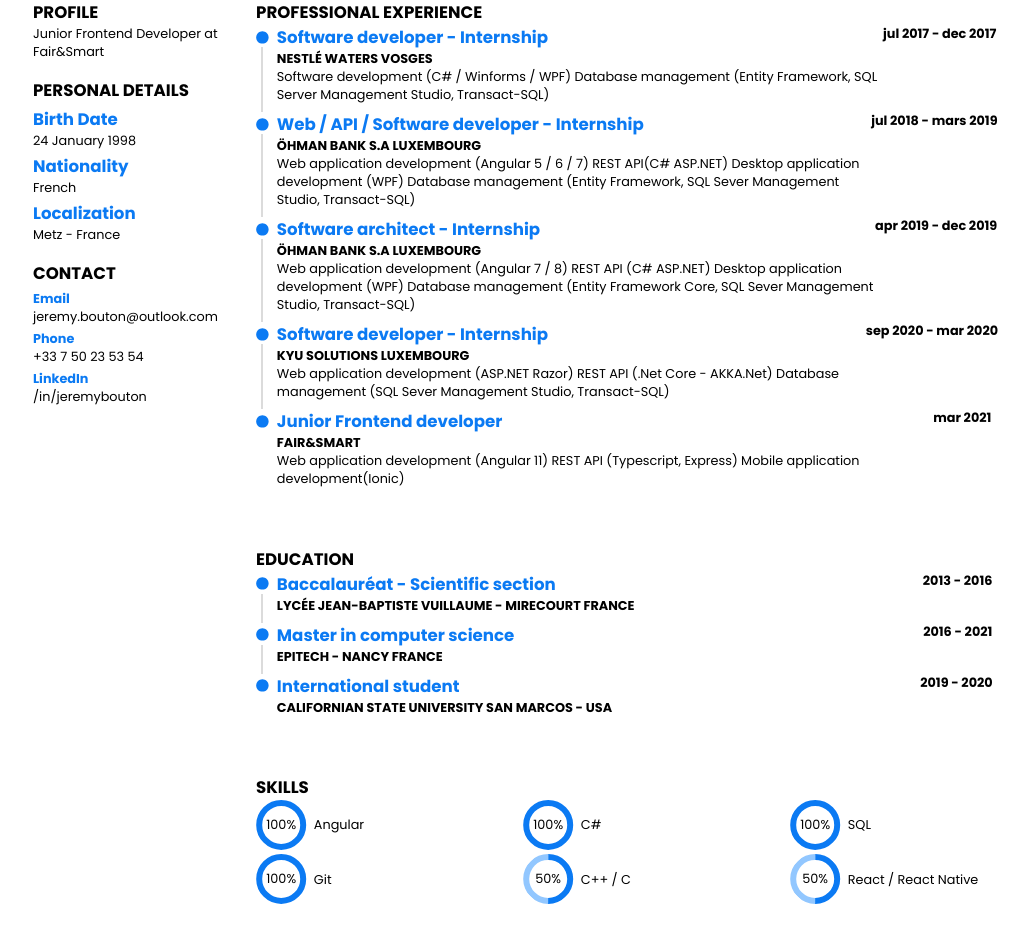
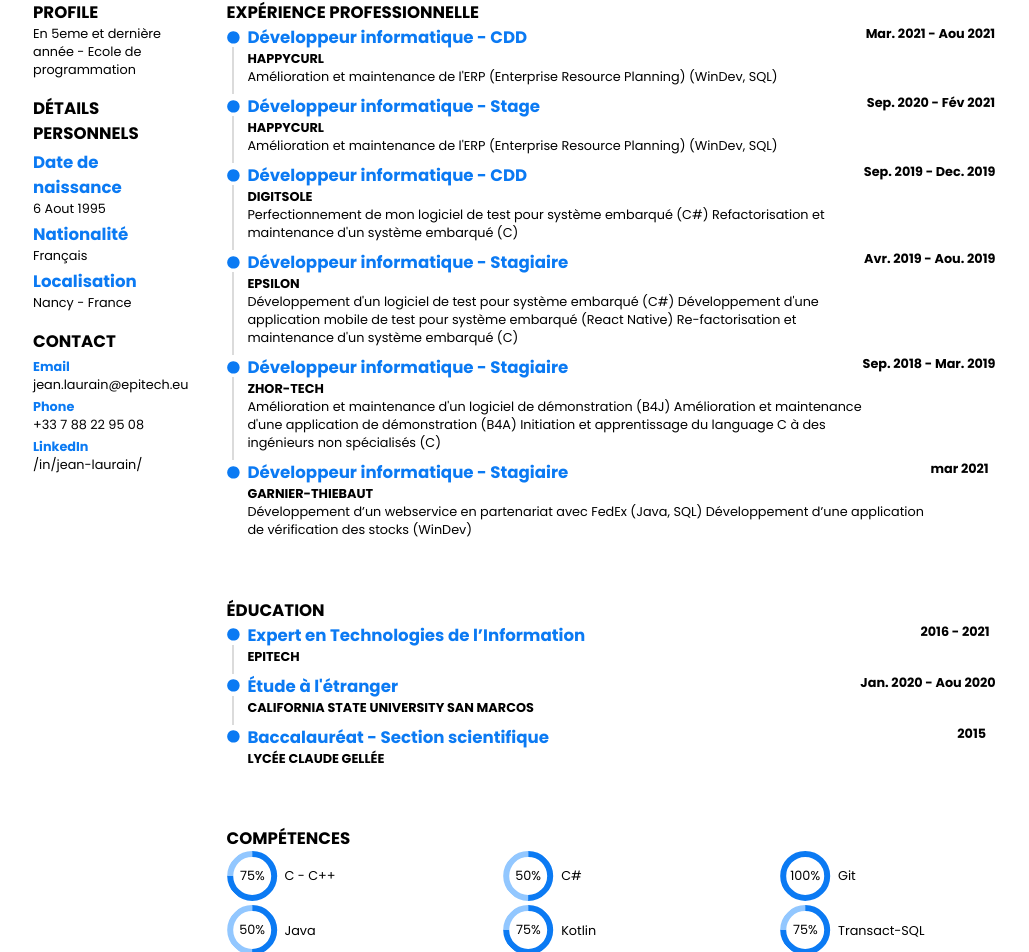
Before and after one commit to JakaRanga/online-resume, an Angular app: page / in a window 1280 px wide. Shown: the part 339-1291 px from the top of the page, without its empty margins (95-1124 px from the left). Built offline with nearby package versions, Linux system fonts and the light colour scheme.

Commit message:
Title translate

```diff
--- a/src/app/resume-en/resume-en.component.html
+++ b/src/app/resume-en/resume-en.component.html
@@ -5,7 +5,7 @@
         <div class="ro-flex-row ro-align-center rp-cp-title-container">
 
             <div class="ro-cp-picture-container">
-                <img [src]="resumeData.profile.picture" class="ro-cp-resume-pic ro-margin-right-xl">
+                <img src="../../assets/PhotoCV.jpg" class="ro-cp-resume-pic ro-margin-right-xl">
             </div>
 
             <div class="ro-cp-resume-title ro-flex-fill">
@@ -38,15 +38,15 @@
                 </div>
 
                 <div class="ro-margin-top-l ro-flex-column">
-                    <label>PERSONAL DETAILS</label>
+                    <label>DÉTAILS PERSONNELS</label>
 
-                    <label class="ro-cp-details-label ro-margin-top-sm">Birth Date</label>
+                    <label class="ro-cp-details-label ro-margin-top-sm">Date de naissance</label>
                     <div>{{ resumeData.profile.birthdate }}</div>
 
-                    <label class="ro-cp-details-label ro-margin-top-sm">Nationality</label>
+                    <label class="ro-cp-details-label ro-margin-top-sm">Nationalité</label>
                     <div>{{ resumeData.profile.nationality }}</div>
 
-                    <label class="ro-cp-details-label ro-margin-top-sm">Localization</label>
+                    <label class="ro-cp-details-label ro-margin-top-sm">Localisation</label>
                     <div>{{ resumeData.profile.localisation }}</div>
                 </div>
 
@@ -63,7 +63,7 @@
 
                 <div class="ro-cp-resume-block">
 
-                    <label>PROFESSIONAL EXPERIENCE</label>
+                    <label>EXPÉRIENCE PROFESSIONNELLE</label>
 
                     <div class="ro-flex-column ro-flex-fill">
 
@@ -74,7 +74,7 @@
 
                 <div class="ro-cp-resume-block ro-margin-top-xl">
 
-                    <label>EDUCATION</label>
+                    <label>ÉDUCATION</label>
 
                     <div class="ro-flex-column ro-flex-fill">
 
@@ -85,7 +85,7 @@
 
                 <div class="ro-cp-resume-block ro-margin-top-xl">
 
-                    <label>SKILLS</label>
+                    <label>COMPÉTENCES</label>
 
                     <div class="ro-flex-column ro-flex-fill">
 
@@ -96,7 +96,7 @@
 
                 <div class="ro-cp-resume-block ro-margin-top-xl">
 
-                    <label>LANGUAGES</label>
+                    <label>LANGUES</label>
 
                     <div class="ro-flex-column ro-flex-fill">
 
--- a/src/app/resume-loader/resume-loader.service.ts
+++ b/src/app/resume-loader/resume-loader.service.ts
@@ -9,8 +9,7 @@ export interface ResumeData {
   experiences: Experience[],
   educations: Education[],
   skills: Skill[],
-  languages: Language[],
-  picture: string
+  languages: Language[]
 
 }
 
--- a/src/assets/resume-information.json
+++ b/src/assets/resume-information.json
@@ -1,103 +1,108 @@
 {
     "profile": {
-        "name": "Jérémy BOUTON",
-        "title": "Web / Software Developer",
-        "catchphrase": "Junior Frontend Developer at Fair&Smart",
-        "birthdate": "24 January 1998",
-        "nationality": "French",
-        "localisation": "Metz - France",
-        "picture": "../../assets/jeremy-bouton.jpg"
+        "name": "Jean LAURAIN",
+        "title": "Web / Développeur logiciel - Etudiant EPITECH",
+        "catchphrase": "En 5eme et dernière année - Ecole de programmation",
+        "birthdate": "6 Aout 1995",
+        "nationality": "Français",
+        "localisation": "Nancy - France"
     },
     "contacts": [
         {
             "name": "Email",
-            "value": "jeremy.bouton@outlook.com",
+            "value": "jean.laurain@epitech.eu",
             "type": "email"
         },
         {
             "name": "Phone",
-            "value": "+33 7 50 23 53 54",
+            "value": "+33 7 88 22 95 08",
             "type": "tel"
         },
         {
             "name": "LinkedIn",
-            "value": "/in/jeremybouton",
+            "value": "/in/jean-laurain/",
             "type": "linkedin"
         }
     ],
     "experiences": [
         {
-            "title": "Software developer - Internship",
-            "subtitle": "nestlé waters vosges",
-            "description": "Software development (C# / Winforms / WPF)\nDatabase management\n(Entity Framework, SQL Server Management Studio, Transact-SQL)",
-            "date": "jul 2017 - dec 2017"
+            "title": "Développeur informatique - CDD",
+            "subtitle": "HAPPYCURL",
+            "description": "Amélioration et maintenance de l'ERP (Enterprise Resource Planning) (WinDev, SQL)",
+            "date": "Mar. 2021 - Aou 2021"
         },
         {
-            "title": "Web / API / Software developer - Internship",
-            "subtitle": "öhman bank s.a luxembourg",
-            "description": "Web application development (Angular 5 / 6 / 7)\nREST API(C# ASP.NET)\nDesktop application development (WPF)\nDatabase management\n(Entity Framework, SQL Sever Management Studio, Transact-SQL)",
-            "date": "jul 2018 - mars 2019"
+            "title": "Développeur informatique - Stage",
+            "subtitle": "HAPPYCURL",
+            "description": "Amélioration et maintenance de l'ERP (Enterprise Resource Planning) (WinDev, SQL)",
+            "date": "Sep. 2020 - Fév 2021"
         },
         {
-            "title": "Software architect - Internship",
-            "subtitle": "öhman bank s.a luxembourg",
-            "description": "Web application development (Angular 7 / 8)\nREST API (C# ASP.NET)\nDesktop application development (WPF)\nDatabase management\n(Entity Framework Core, SQL Sever Management Studio, Transact-SQL)",
-            "date": "apr 2019 - dec 2019"
+            "title": "Développeur informatique - CDD",
+            "subtitle": "DIGITSOLE",
+            "description": "Perfectionnement de mon logiciel de test pour système embarqué (C#)\nRefactorisation et maintenance d'un système embarqué (C)",
+            "date": "Sep. 2019 - Dec. 2019"
         },
         {
-            "title": "Software developer - Internship",
-            "subtitle": "kyu solutions luxembourg",
-            "description": "Web application development (ASP.NET Razor)\nREST API (.Net Core - AKKA.Net)\nDatabase management (SQL Sever Management Studio, Transact-SQL)",
-            "date": "sep 2020 - mar 2020"
+            "title": "Développeur informatique - Stagiaire",
+            "subtitle": "EPSILON",
+            "description": "Développement d'un logiciel de test pour système embarqué (C#)\nDéveloppement d'une application mobile de test pour système embarqué (React Native)\nRe-factorisation et maintenance d'un système embarqué (C)",
+            "date": "Avr. 2019 - Aou. 2019"
         },
         {
-            "title": "Junior Frontend developer",
-            "subtitle": "Fair&Smart",
-            "description": "Web application development (Angular 11)\nREST API (Typescript, Express)\nMobile application development(Ionic)\n",
+            "title": "Développeur informatique - Stagiaire",
+            "subtitle": "ZHOR-TECH",
+            "description": "Amélioration et maintenance d'un logiciel de démonstration (B4J)\nAmélioration et maintenance d'une application de démonstration (B4A)\nInitiation et apprentissage du language C à des ingénieurs non spécialisés (C)",
+            "date": "Sep. 2018 - Mar. 2019"
+        },
+        {
+            "title": "Développeur informatique - Stagiaire",
+            "subtitle": "GARNIER-THIEBAUT",
+            "description": "Développement d’un webservice en partenariat avec FedEx (Java, SQL)\nDéveloppement d’une application de vérification des stocks (WinDev)",
             "date": "mar 2021"
         }
     ],
     "educations": [
         {
-            "title": "Baccalauréat - Scientific section",
-            "subtitle": "lycée jean-baptiste vuillaume - Mirecourt France",
-            "date": "2013 - 2016"
-        },
-        {
-            "title": "Master in computer science",
-            "subtitle": "Epitech - nancy france",
+            "title": "Expert en Technologies de l’Information",
+            "subtitle": "EPITECH",
             "date": "2016 - 2021"
         },
         {
-            "title": "International student",
-            "subtitle": "Californian state university san marcos - USA",
-            "date": "2019 - 2020"
+            "title": "Étude à l'étranger",
+            "subtitle": "CALIFORNIA STATE UNIVERSITY SAN MARCOS",
+            "date": "Jan. 2020 - Aou 2020"
+        },
+        {
+            "title": "Baccalauréat - Section scientifique",
+            "subtitle": "LYCÉE CLAUDE GELLÉE",
+            "date": "2015"
         }
     ],
     "skills": [
         {
-            "name": "Angular",
-            "knowledge": 100
+            "name": "C - C++",
+            "knowledge": 75
         },
         {
             "name": "C#",
-            "knowledge": 100
-        },
-        {
-            "name": "SQL",
-            "knowledge": 100
+            "knowledge": 50
         },
         {
             "name": "Git",
             "knowledge": 100
         },
         {
-            "name": "C++ / C",
+            "name": "Java",
             "knowledge": 50
         },
         {
-            "name": "React / React Native",
-            "knowledge": 50
+            "name": "Kotlin",
+            "knowledge": 75
+        },
+        {
+            "name": "Transact-SQL",
+            "knowledge": 75
         }
     ],
     "languages": [
@@ -107,7 +112,7 @@
         },
         {
             "type": "English",
-            "level": 3
+            "level": 2
         }
     ]
 }
--- a/src/index.html
+++ b/src/index.html
@@ -2,7 +2,7 @@
 <html lang="en">
 <head>
   <meta charset="utf-8">
-  <title>Jeremy Bouton</title>
+  <title>Jean Laurain</title>
   <base href="/">
   <meta name="viewport" content="width=device-width, initial-scale=1">
   <link rel="icon" type="image/x-icon" href="assets/jb-icon-white-bg.png">
```
Also changed, not shown: src/assets/PhotoCV.jpg (added).
